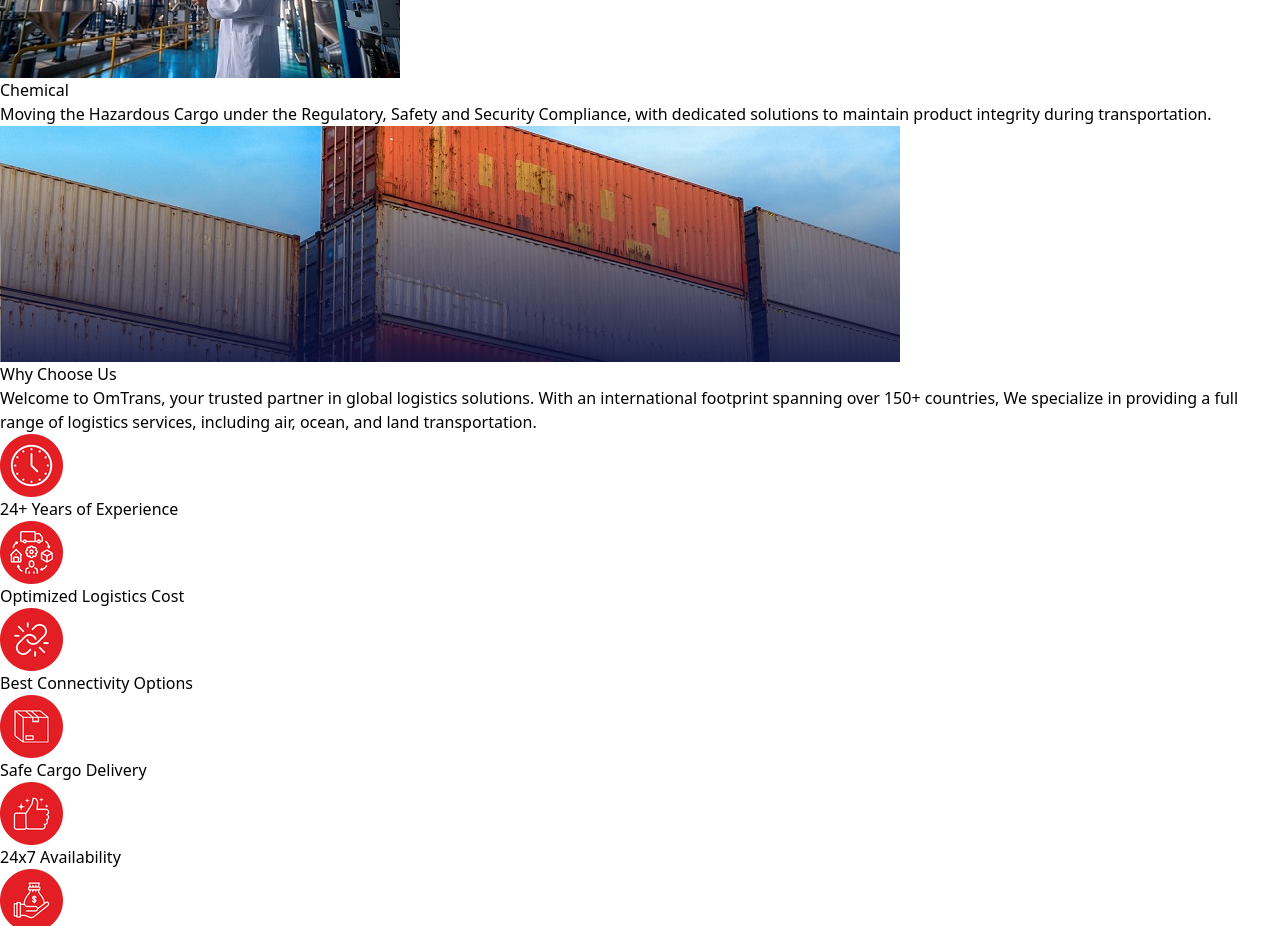
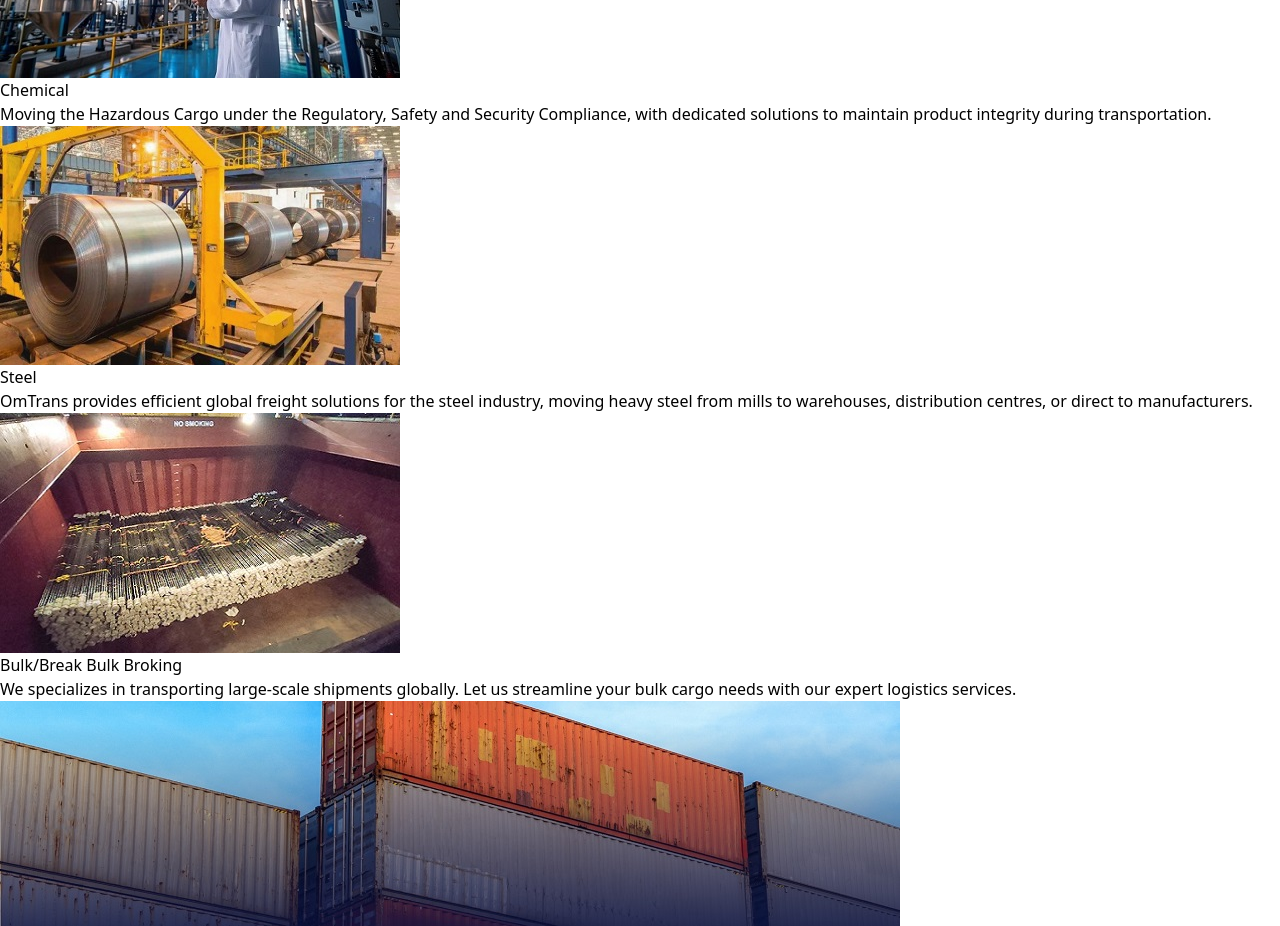
Before and after one commit to ravi-codingcity/omtrans, a React (Vite) app: page / in a window 1280 px wide. Shown: the part 4060-4986 px from the top of the page. Built offline with nearby package versions, Linux system fonts and the light colour scheme; no server answers.

Commit message:
Changes in Industry

```diff
--- a/src/Components/Industry_tab.jsx
+++ b/src/Components/Industry_tab.jsx
@@ -20,7 +20,7 @@ function Industry_tab({ icon, title, description, delay }) {
       animate={inView ? "visible" : "hidden"}
       variants={cardVariants}
     >
-      <div className="bg-slate-200 mx-3 my-3 duration-300 border-red-500 rounded-lg overflow-hidden hover:shadow-red-700 hover:shadow-[0_0px_20px_rgb(0,0,0,0.13)]">
+      <div className="bg-slate-200 mx-3 my-3 duration-300 border-red-500 rounded-lg overflow-hidden hover:shadow-red-700 hover:shadow-[0_0px_20px_rgb(0,0,0,0.13)] w-72">
         <img src={icon} alt="" className="m-auto" />
         <h1 className="text-xl font-bold py-4 text-red-600">{title}</h1>
         <p className="px-3 pb-6 h-[135px]">{description}</p>
--- a/src/Home/Home.jsx
+++ b/src/Home/Home.jsx
@@ -9,6 +9,8 @@ import Industrial from "../assets/industry.jpg";
 import Consumer from "../assets/consumer.jpg";
 import Defence from "../assets/defence.jpg";
 import Chemical from "../assets/chemical.jpg";
+import Steel from "../assets/Steel_Industry.jpg";
+import Break_Bulk from "../assets/Break_Bulk.jpg";
 import Image1 from "../assets/container.jpg";
 import Icon_5 from "../assets/w_icon7.png";
 import Icon_6 from "../assets/w_icon8.png";
@@ -92,8 +94,8 @@ Freight management experts"
         <h2 className="text-4xl font-bold text-center text-red-600 py-4">
           Industries We Serve
         </h2>
-        <div className="max-w-screen-xl m-auto grid grid-rows-2 md:grid-cols-3 lg:grid-cols-4 sm:grid-cols-2 grid-cols-1 py-4 text-center items-center justify-center">
-          {/* Each card is individually animated */}
+        <div className="max-w-screen-xl m-auto flex flex-wrap justify-evenly text-center">
+          {/* Each card is individually animated grid grid-rows-2 md:grid-cols-3 lg:grid-cols-4 sm:grid-cols-2 grid-cols-1 py-4 text-center items-center justify-center */}
           <Industry_tab
             icon={Automotive}
             title="Automotive"
@@ -141,6 +143,18 @@ Freight management experts"
             title="Chemical"
             description="Moving the Hazardous Cargo under the Regulatory, Safety and Security Compliance, with dedicated solutions to maintain product integrity during transportation."
             delay={0.8}
+          />
+          <Industry_tab
+            icon={Steel}
+            title="Steel"
+            description="OmTrans provides efficient global freight solutions for the steel industry, moving heavy steel from mills to warehouses, distribution centres, or direct to manufacturers."
+            delay={0.9}
+          />
+          <Industry_tab
+            icon={Break_Bulk}
+            title="Bulk/Break Bulk Broking"
+            description="We specializes in transporting large-scale shipments globally. Let us streamline your bulk cargo needs with our expert logistics services."
+            delay={0.9}
           />
         </div>
       </div>
```
Also changed, not shown: src/assets/Break_Bulk.jpg (added), src/assets/Steel_Industry.jpg (added).
